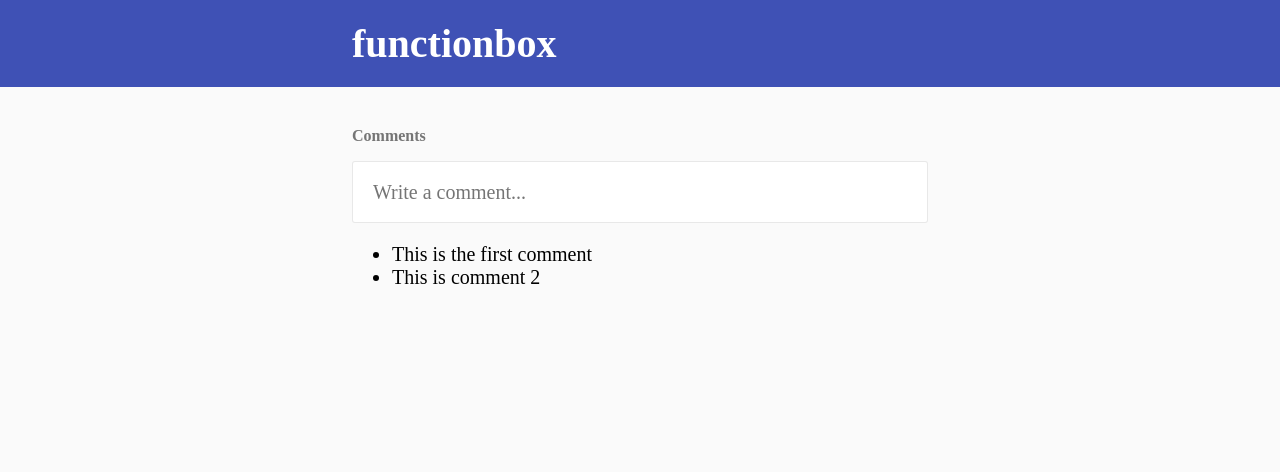
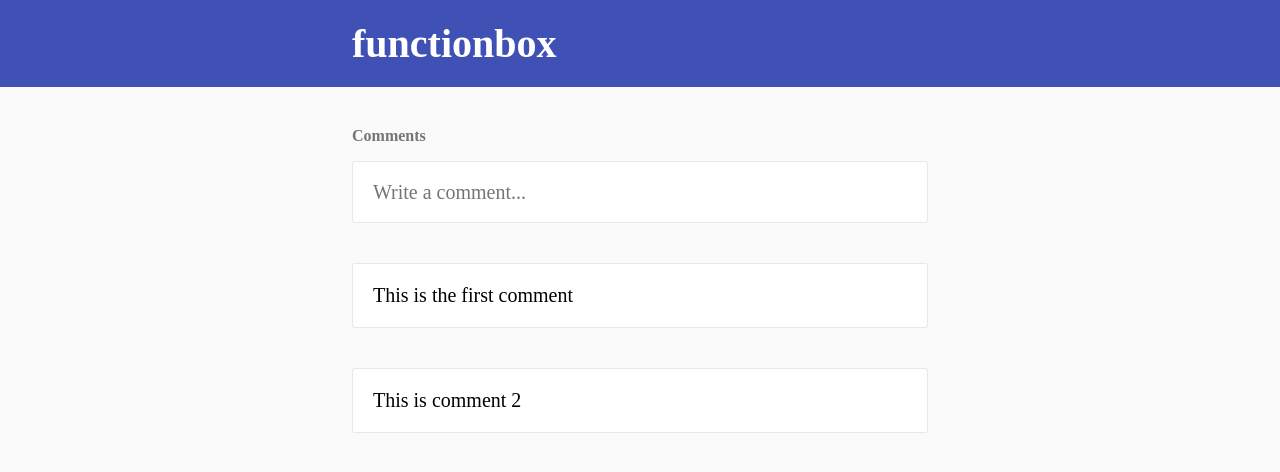
Before and after one commit to unders/firestarter, a website: page public/index.html in a window 1280 px wide. Drawn offline with Linux system fonts and the light colour scheme.

Commit message:
Add styling to comments.

```diff
--- a/public/assets/js/bundle.js
+++ b/public/assets/js/bundle.js
@@ -691,9 +691,9 @@ var CommentService = /** @class */ (function () {
     CommentService.prototype.submitComment = function (comment, timeout) {
         var _this = this;
         var listItem = new comment_1.CommentListItem(comment);
-        listItem.klass = css_1.CSS.highlight;
         var add = function () {
             _this._state.setState(function (state) {
+                listItem.klass = css_1.CSS.highlight;
                 state.commentListWidget.comments.unshift(listItem);
             });
         };
--- a/src/css/_comment.scss
+++ b/src/css/_comment.scss
@@ -93,13 +93,28 @@
     background: darken($primary-color-text, 7);
   }
 
+  //
+  //  COMMENT-LIST
+  //
+  .funcbox-comment-list {
+    padding:0;
+    margin:0;
+    list-style-type: none;
+  }
+  .funcbox-comment-item {
+      background: $primary-color-text;
+      margin-top: 40px;
+      padding: 20px 20px;
+      border: 1px solid rgba(0,0,0,.09);
+      border-radius: 3px;
+  }
+
   .funcbox-comment-item.highlight {
-    animation: highlight 2.0s ease-out;
+    animation: highlight 1.5s ease-out;
   }
 
   @keyframes highlight {
-    0% { background-color: lighten($accent-color, 20%); }
+    0% { background-color: lighten($accent-color, 10%); }
     100% { background-color: $body-color; }
   }
-
 }
--- a/src/service/comment.ts
+++ b/src/service/comment.ts
@@ -27,11 +27,10 @@ export class CommentService {
 
     submitComment(comment: Comment, timeout: number) {
         const listItem = new CommentListItem(comment);
-        listItem.klass = css.highlight;
-
         const add = () => {
             this._state.setState((state: State): any => {
-                state.commentListWidget.comments.unshift(listItem)
+                listItem.klass = css.highlight;
+                state.commentListWidget.comments.unshift(listItem);
             });
         };
 
```
Also changed, not shown: public/assets/css/main.css, 2 other files.
